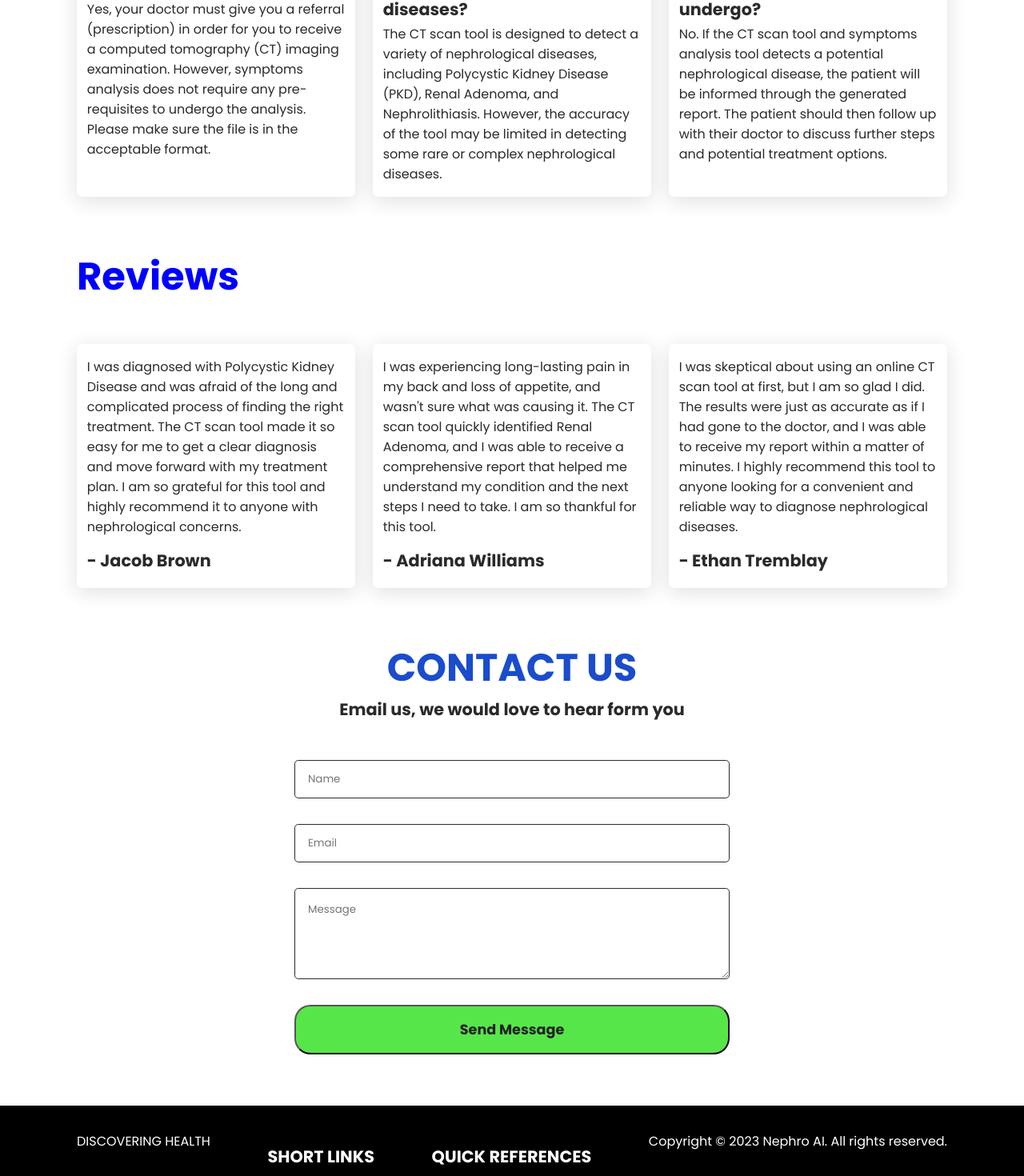
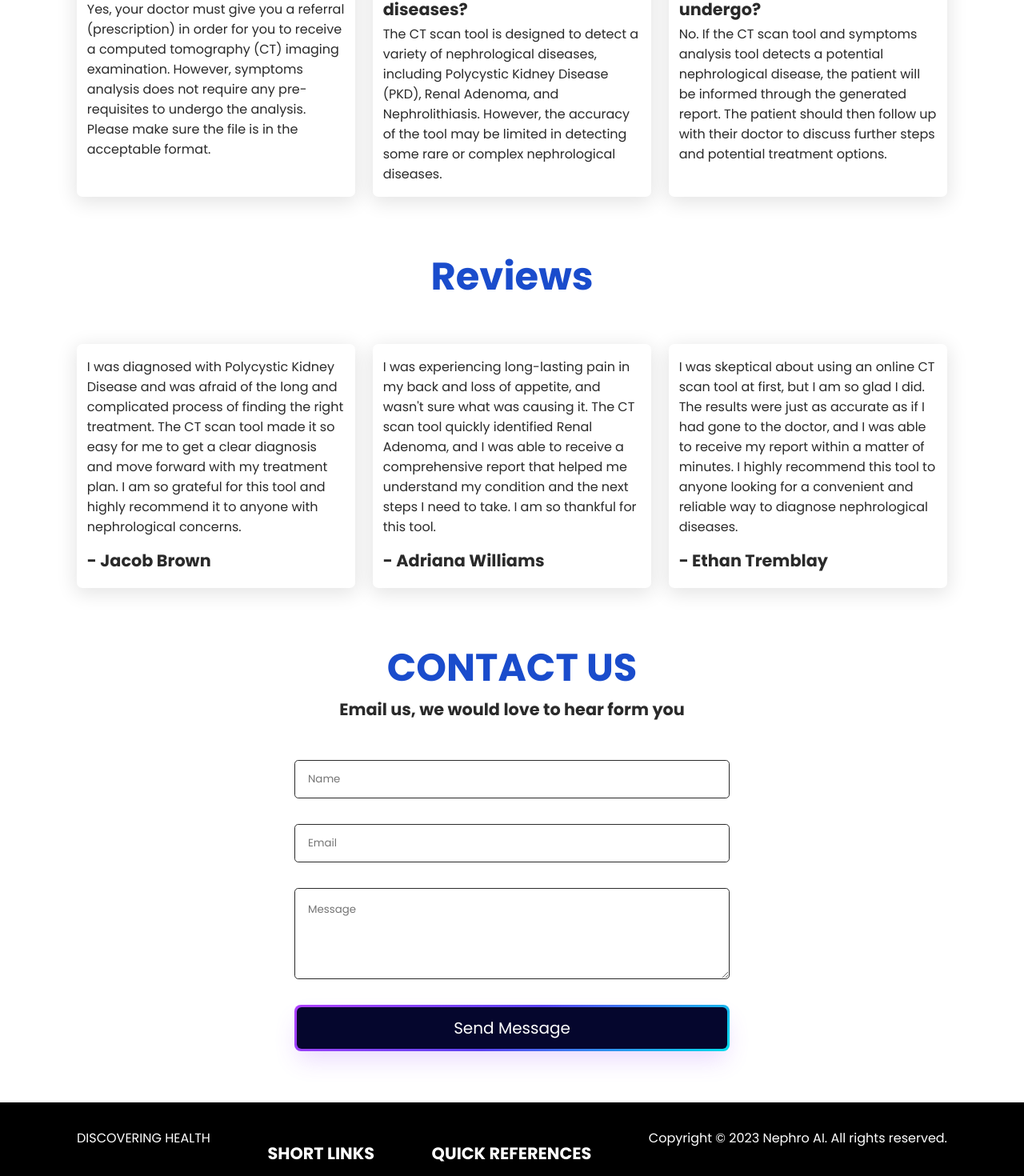
Before and after one commit to Team-Captivators/Nephro-Disease-Detection, a React (Create React App) app: page / in a window 1280 px wide. Shown: the part 5031-6501 px from the top of the page at 80% size. Built offline with nearby package versions, Linux system fonts and the light colour scheme.

Commit message:
Update UI

```diff
--- a/package.json
+++ b/package.json
@@ -3,6 +3,7 @@
   "version": "0.1.0",
   "private": true,
   "dependencies": {
+    "@emailjs/browser": "^3.10.0",
     "@testing-library/jest-dom": "^5.16.5",
     "@testing-library/react": "^13.4.0",
     "@testing-library/user-event": "^13.5.0",
--- a/src/components/Contact.css
+++ b/src/components/Contact.css
@@ -26,7 +26,7 @@
     border: 1px solid #2a2a2a;
 }
 
-.form-container button{
+/* .form-container button{
     text-decoration: none;
     background-color: #57e64a;
     padding: 1rem 2rem;
@@ -35,7 +35,50 @@
     font-weight: bold;
     color: #222;
     cursor: pointer;
-}
+} */
+
+.form-container button {
+    align-items: center;
+    background-image: linear-gradient(144deg,#AF40FF, #5B42F3 50%,#00DDEB);
+    border: 0;
+    border-radius: 8px;
+    box-shadow: rgba(151, 65, 252, 0.2) 0 15px 30px -5px;
+    box-sizing: border-box;
+    color: #FFFFFF;
+    display: flex;
+    font-family: Phantomsans, sans-serif;
+    font-size: 20px;
+    justify-content: center;
+    line-height: 1em;
+    max-width: 100%;
+    min-width: 140px;
+    padding: 3px;
+    text-decoration: none;
+    user-select: none;
+    -webkit-user-select: none;
+    touch-action: manipulation;
+    white-space: nowrap;
+    cursor: pointer;
+  }
+
+  .form-container button:active,
+  .form-container button:hover {
+    outline: 0;
+  }
+
+  .form-container button span {
+    background-color: rgb(5, 6, 45);
+    padding: 16px 24px;
+    border-radius: 6px;
+    width: 100%;
+    height: 100%;
+    transition: 300ms;
+  }
+
+  .form-container button:hover span {
+    background: none;
+  }
+
 
 @media screen and (max-width: 850px) {
     .form-container{
--- a/src/components/Contact.js
+++ b/src/components/Contact.js
@@ -1,18 +1,48 @@
+import React, { useRef, useState } from 'react';
+import emailjs from '@emailjs/browser';
 import "./Contact.css";
 
-function Contact(){
+const Result = () => {
+    return(
+        <p>Your message has been successfully sent. I will contact you soon.</p>
+    );
+};
+
+const Contact = () => {
+    const form = useRef();
+    const [result, showResult] = useState(false);
+
+    const sendEmail = (e) => {
+        e.preventDefault();
+
+        emailjs.sendForm('service_4vuzzqz', 'template_w9qgsqb', form.current, 'Grh6lQkAe9GBU3nU1')
+        .then((result) => {
+            console.log(result.text);
+        }, (error) => {
+            console.log(error.text);
+        });
+        e.target.reset();
+        showResult(true);
+    };
+
+    // Hide result
+    setTimeout(() => {
+        showResult(false)
+    },5000);
+
     return(
         <div className="form-container">
             <h1>CONTACT US</h1>
             <h3>Email us, we would love to hear form you</h3>
-            <form action="mailto:nephroai@gmail.com" method="post" enctype="text/plain">
-                <input type="text" placeholder="Name" required/>
-                <input type="email" placeholder="Email" required/>
-                <textarea placeholder="Message" rows="4"></textarea>
-                <button >Send Message</button>
+            <form ref={form} onSubmit={sendEmail}>
+            <input type="text" name="user_name" placeholder="Name" required/>
+            <input type="email" name="user_email" placeholder="Email" required/>
+            <textarea name="message" placeholder="Message" rows="4" required></textarea>
+            <button role="button"><span class="text">Send Message</span></button>
+            <div className="row">{result ? <Result /> : null}</div>
             </form>
         </div>
     )
-}
+};
 
 export default Contact;
--- a/src/components/Faq.css
+++ b/src/components/Faq.css
@@ -5,8 +5,8 @@
 
 .faq h1{
     font-size: 3rem;
-    text-align: start;
-    color: blue;
+    text-align: center;
+    color: #1a4ccc;
 }
 
 .faq h4{
@@ -52,5 +52,4 @@
         width: 100%;
         margin-bottom: 1.5rem;
     }
-
 }
--- a/src/components/Review.css
+++ b/src/components/Review.css
@@ -4,8 +4,8 @@
 }
 .review h1{
     font-size: 3rem;
-    text-align: start;
-    color: blue;
+    text-align: center;
+    color: #1a4ccc;
 }
 .review h4{
     font-size: 3rem;
```
Also changed, not shown: 1 other file (tests, documents, lock files or other folders).
